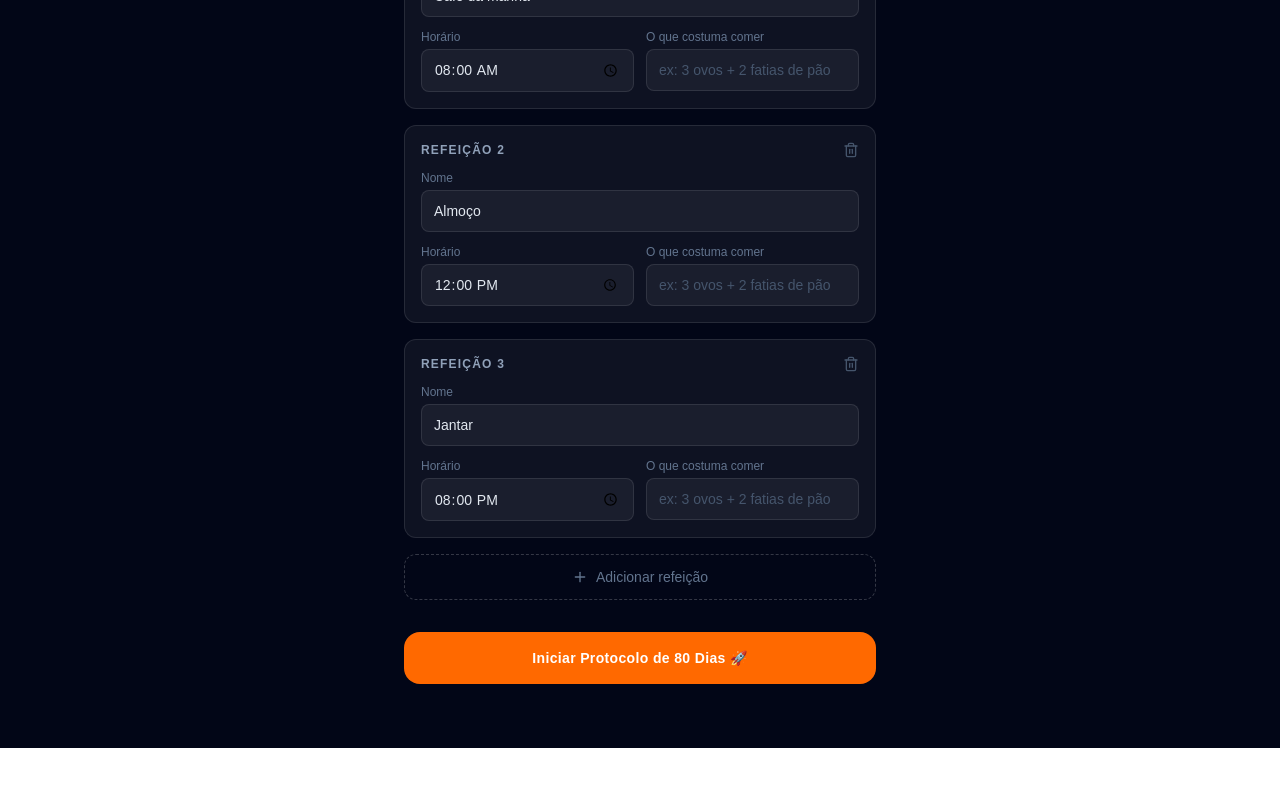
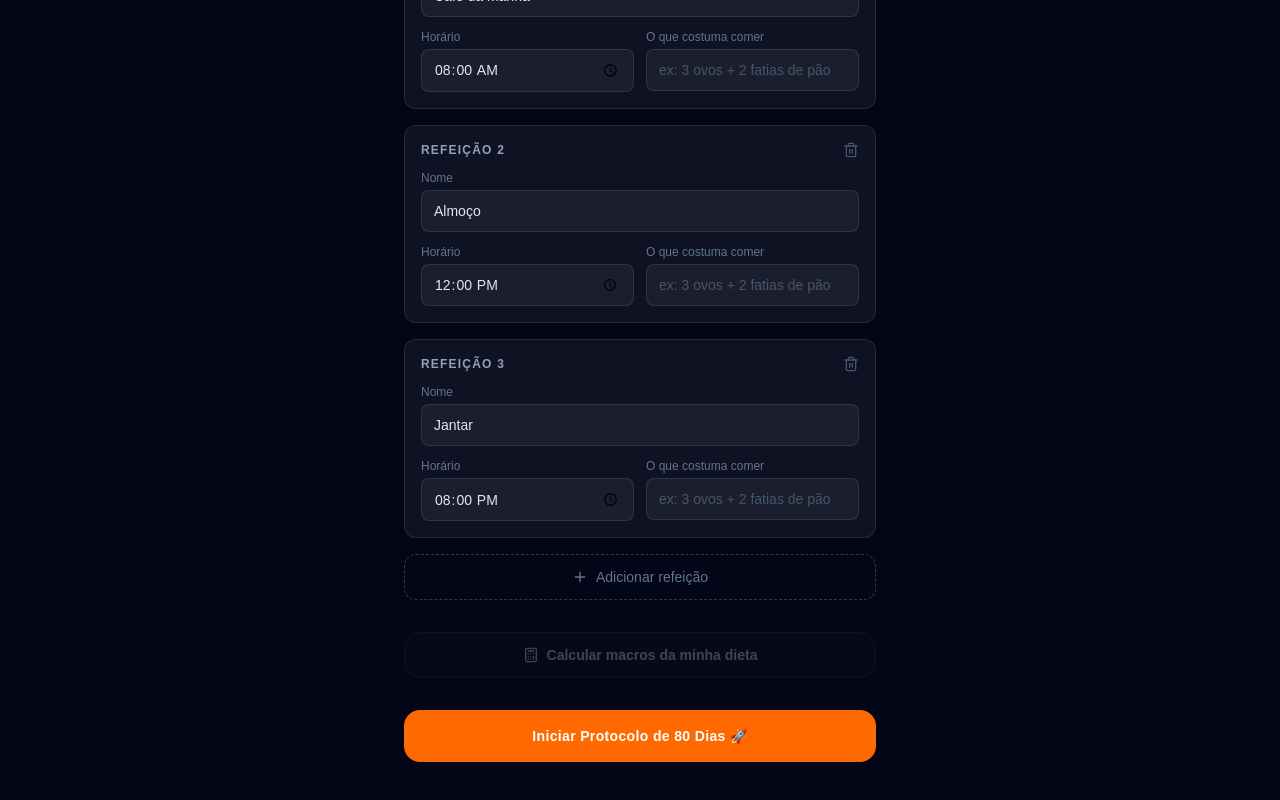
Before and after one commit to LucasMGaspar/ai-performance-coach, a Next.js app in the folder web/: page /onboarding in a window 1280 px wide. Shown: the part 996-1796 px from the top of the page. Before the commit the page ends 1744 px from the top, so only its background shows below. Built offline with nearby package versions, Linux system fonts and the light colour scheme; no server answers.

Commit message:
feat(onboarding): painel de preview de macros antes do submit

```diff
--- a/web/app/onboarding/OnboardingForm.tsx
+++ b/web/app/onboarding/OnboardingForm.tsx
@@ -3,7 +3,17 @@
 import { useState, useTransition } from "react";
 import { useRouter } from "next/navigation";
 import { submitOnboarding, type MealInput } from "@/lib/actions";
-import { Plus, Trash2 } from "lucide-react";
+import { Plus, Trash2, Calculator, X } from "lucide-react";
+
+type MacroPreview = {
+  bmr: number;
+  tdee: number;
+  targetCalories: number;
+  targetProtein: number;
+  perMealCalories: number;
+  perMealProtein: number;
+  goalLabel: string;
+};
 
 const DEFAULT_MEALS: MealInput[] = [
   { mealName: "Café da manhã", scheduledTime: "08:00", description: "" },
@@ -36,7 +46,43 @@ export function OnboardingForm() {
   const [meals, setMeals] = useState<MealInput[]>(DEFAULT_MEALS);
   const [isPending, startTransition] = useTransition();
   const [error, setError] = useState<string | null>(null);
+  const [macroPreview, setMacroPreview] = useState<MacroPreview | null>(null);
   const router = useRouter();
+
+  const canCalculate = !!profile.weightKg && !!profile.heightCm && !!profile.age;
+
+  const calculatePreview = () => {
+    const w = Number(profile.weightKg);
+    const h = Number(profile.heightCm);
+    const a = Number(profile.age);
+    const bmr = Math.round(
+      profile.sex === "masculino"
+        ? 10 * w + 6.25 * h - 5 * a + 5
+        : 10 * w + 6.25 * h - 5 * a - 161
+    );
+    const tdee = Math.round(bmr * 1.55);
+    const goalLower = profile.goal.toLowerCase();
+    const targetCalories =
+      goalLower.includes("emagrec")
+        ? Math.round(tdee * 0.85)
+        : goalLower.includes("força") || goalLower.includes("manter")
+        ? tdee
+        : Math.round(tdee * 1.1);
+    const targetProtein = Math.round(w * 2.2);
+    const goalLabel =
+      goalLower.includes("emagrec") ? "déficit de 15% para emagrecimento"
+      : goalLower.includes("força") || goalLower.includes("manter") ? "manutenção"
+      : "superávit de 10% para hipertrofia";
+    setMacroPreview({
+      bmr,
+      tdee,
+      targetCalories,
+      targetProtein,
+      perMealCalories: Math.round(targetCalories / meals.length),
+      perMealProtein: Math.round(targetProtein / meals.length),
+      goalLabel,
+    });
+  };
 
   const updateProfile = (field: keyof ProfileData, value: string) =>
     setProfile((p) => ({ ...p, [field]: value }));
@@ -292,6 +338,67 @@ export function OnboardingForm() {
         )}
       </div>
 
+      {/* Botão calcular macros */}
+      <button
+        type="button"
+        onClick={calculatePreview}
+        disabled={!canCalculate}
+        title={!canCalculate ? "Preencha peso, altura e idade primeiro" : ""}
+        className="w-full flex items-center justify-center gap-2 border border-white/10 bg-white/5 hover:bg-white/10 disabled:opacity-30 disabled:cursor-not-allowed text-slate-300 font-bold py-3 rounded-2xl transition-colors text-sm"
+      >
+        <Calculator className="w-4 h-4" />
+        Calcular macros da minha dieta
+      </button>
+
+      {/* Painel de preview */}
+      {macroPreview && (
+        <div className="bg-white/5 border border-orange-500/20 rounded-2xl p-5 space-y-4">
+          <div className="flex items-center justify-between">
+            <p className="text-xs font-bold text-orange-400 uppercase tracking-widest">Resumo da sua dieta</p>
+            <button type="button" onClick={() => setMacroPreview(null)} className="text-slate-600 hover:text-slate-400">
+              <X className="w-4 h-4" />
+            </button>
+          </div>
+
+          <div className="grid grid-cols-2 gap-3">
+            <div className="bg-white/5 rounded-xl p-3">
+              <p className="text-[10px] text-slate-500 mb-1">Metabolismo basal (BMR)</p>
+              <p className="text-lg font-black text-white">{macroPreview.bmr.toLocaleString("pt-BR")}</p>
+              <p className="text-[10px] text-slate-600">kcal/dia em repouso</p>
+            </div>
+            <div className="bg-white/5 rounded-xl p-3">
+              <p className="text-[10px] text-slate-500 mb-1">Gasto total (TDEE)</p>
+              <p className="text-lg font-black text-white">{macroPreview.tdee.toLocaleString("pt-BR")}</p>
+              <p className="text-[10px] text-slate-600">kcal/dia c/ atividade</p>
+            </div>
+            <div className="bg-orange-500/10 border border-orange-500/20 rounded-xl p-3">
+              <p className="text-[10px] text-orange-400 mb-1">Meta calórica</p>
+              <p className="text-lg font-black text-orange-400">{macroPreview.targetCalories.toLocaleString("pt-BR")}</p>
+              <p className="text-[10px] text-slate-500 capitalize">{macroPreview.goalLabel}</p>
+            </div>
+            <div className="bg-blue-500/10 border border-blue-500/20 rounded-xl p-3">
+              <p className="text-[10px] text-blue-400 mb-1">Meta de proteína</p>
+              <p className="text-lg font-black text-blue-400">{macroPreview.targetProtein}g</p>
+              <p className="text-[10px] text-slate-500">2,2g por kg de peso</p>
+            </div>
+          </div>
+
+          <div className="border-t border-white/5 pt-3">
+            <p className="text-[10px] text-slate-500 mb-2 uppercase tracking-widest">Distribuição por refeição ({meals.length} refeições)</p>
+            <div className="flex gap-4">
+              <div>
+                <span className="text-sm font-bold text-white">~{macroPreview.perMealCalories.toLocaleString("pt-BR")}</span>
+                <span className="text-[10px] text-slate-500 ml-1">kcal</span>
+              </div>
+              <div>
+                <span className="text-sm font-bold text-white">~{macroPreview.perMealProtein}g</span>
+                <span className="text-[10px] text-slate-500 ml-1">proteína</span>
+              </div>
+            </div>
+          </div>
+        </div>
+      )}
+
       {error && <p className="text-red-400 text-sm text-center">{error}</p>}
 
       <button
```
